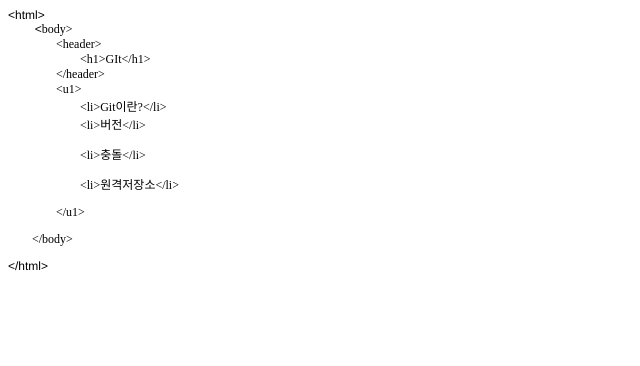
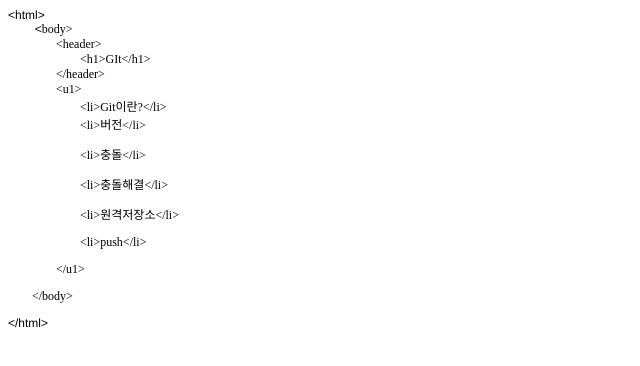
Before and after one commit to irony2/opentutorials_git_egoing, a plain HTML site: page index.html in a window 1280 px wide. Shown: the whole page, without its empty margins (0-640 px from the left). Drawn offline with Linux system fonts and the light colour scheme.

Commit message:
push 추

```diff
--- a/index.html
+++ b/index.html
@@ -29,7 +29,9 @@
 <p class="p2"><span class="s1"><span class="Apple-tab-span">	</span><span class="Apple-tab-span">	</span><span class="Apple-tab-span">	</span>&lt;li&gt;Git이란?&lt;/li&gt;</span></p>
 <p class="p3"><span class="s1"><span class="Apple-tab-span">	</span><span class="Apple-tab-span">	</span><span class="Apple-tab-span">	</span>&lt;li&gt;</span><span class="s3">버전</span><span class="s1">&lt;/li&gt;</span></p>
 <p class="p3"><span class="s1"><span class="Apple-tab-span">	</span><span class="Apple-tab-span">	</span><span class="Apple-tab-span">	</span>&lt;li&gt;</span><span class="s3">충돌</span><span class="s1">&lt;/li&gt;</span></p>
+<p class="p4"><span class="s4"><span class="Apple-tab-span">	</span><span class="Apple-tab-span">	</span><span class="Apple-tab-span">	</span>&lt;</span><span class="s1">li&gt;충돌해결&lt;/li&gt;</span></p>
 <p class="p4"><span class="s4"><span class="Apple-tab-span">	</span><span class="Apple-tab-span">	</span><span class="Apple-tab-span">	</span>&lt;</span><span class="s1">li&gt;원격저장소&lt;/li&gt;</span></p>
+<p class="p4"><span class="s1"><span class="Apple-tab-span">	</span><span class="Apple-tab-span">	</span><span class="Apple-tab-span">	</span>&lt;li&gt;push&lt;/li&gt;</span></p>
 <p class="p5"><span class="s4"><span class="Apple-tab-span">	</span><span class="Apple-tab-span">	</span></span><span class="s1">&lt;/u1&gt;</span></p>
 <p class="p5"><span class="s4"><span class="Apple-tab-span">	</span></span><span class="s1">&lt;/body&gt;</span></p>
 <p class="p1"><span class="s1">&lt;/html&gt;</span></p>
```
